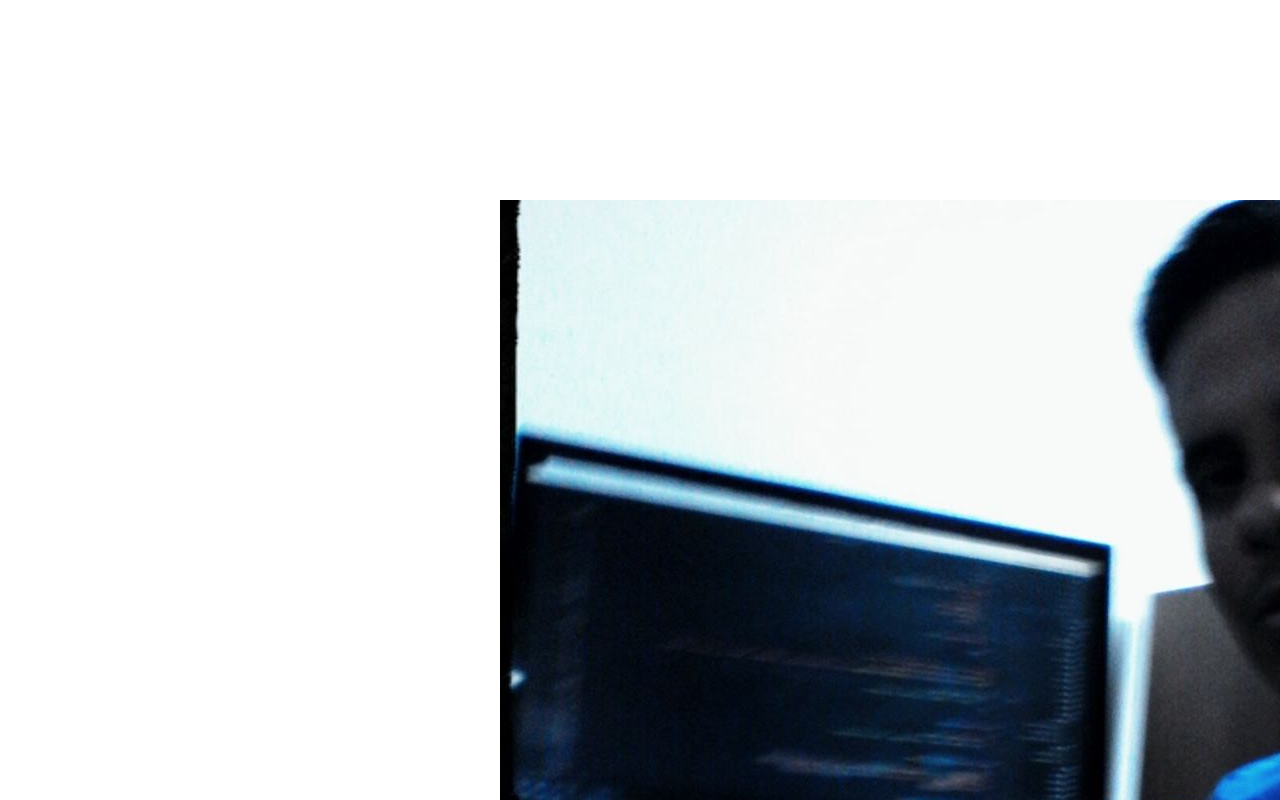
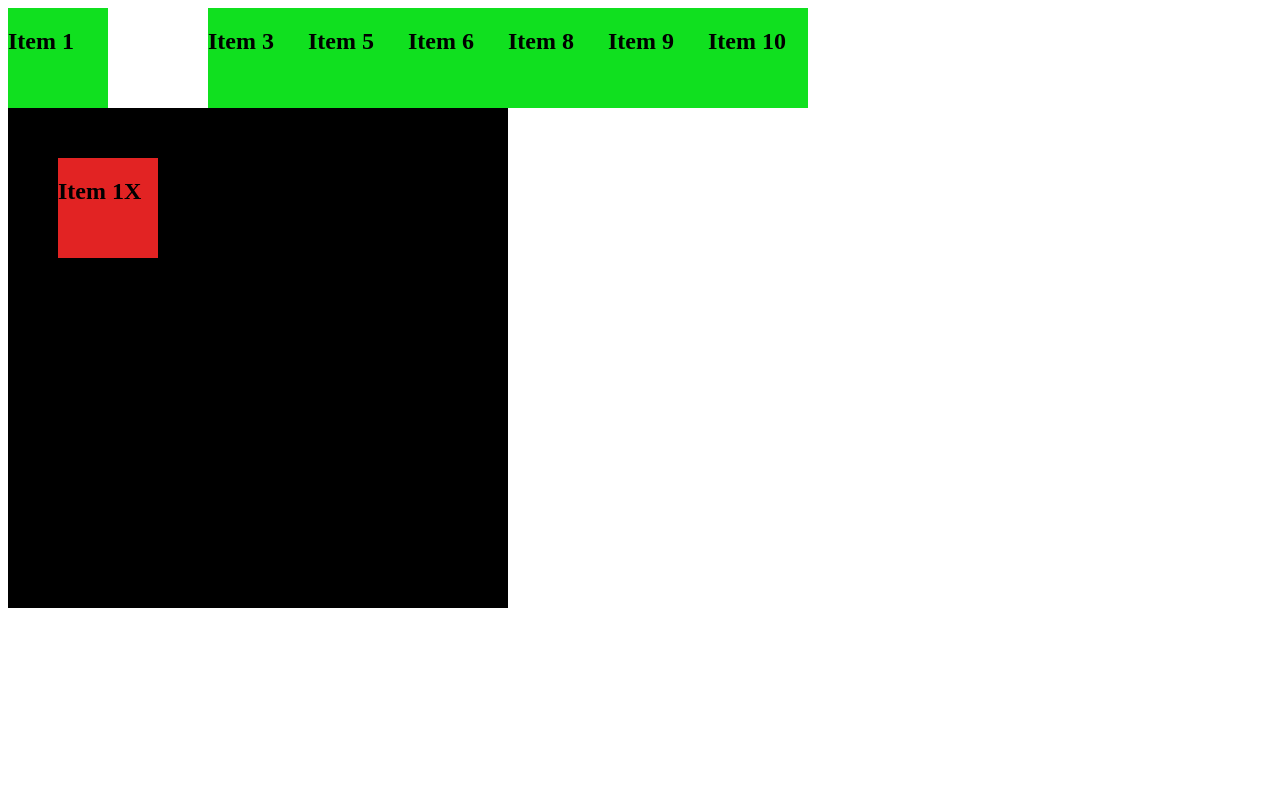
Before and after one commit to davidmriverog/curso-css, a website: page eje_css_007/index.html in a window 1280 px wide. Drawn offline with Linux system fonts and the light colour scheme; files that its build step writes are made by us from their sources; files whose address does not match are found by name.

Commit message:
ejercicio nro. 7, posicionamiento de cajas.

```diff
--- a/eje_css_007/index.html
+++ b/eje_css_007/index.html
@@ -6,6 +6,40 @@
   <link rel="stylesheet" type="text/css" href="dist/css/theme.min.css">
 </head>
 <body>
-
+  <div>
+    <h2>Item 1</h2>
+  </div>
+  <div class="caja">
+    <h2>Item 2</h2>
+  </div>
+  <div>
+    <h2>Item 3</h2>
+  </div>
+  <div class="caja4">
+    <h2>Item 4</h2>
+  </div>
+  <div>
+    <h2>Item 5</h2>
+  </div>
+  <div>
+    <h2>Item 6</h2>
+  </div>
+  <div class="caja7">
+    <h2>Item 7</h2>
+  </div>
+  <div>
+    <h2>Item 8</h2>
+  </div>
+  <div>
+    <h2>Item 9</h2>
+  </div>
+  <div>
+    <h2>Item 10</h2>
+  </div>
+  <div class="caja-padre">
+    <div class="caja-hija">
+      <h2><h2>Item 1X</h2></h2>
+    </div>
+  </div>
 </body>
 </html>
--- a/eje_css_007/src/css/styles.css
+++ b/eje_css_007/src/css/styles.css
@@ -1,14 +1,47 @@
-/* ejemplo basico como asignar una img en css */
 div{
-  background: url(../../files/images/reco.png);
-  height: 300px;
-  background-repeat: no-repeat;
+  width: 100px;
+  height: 100px;
+  background: #10e01f;
+  /* diseño de capa con elementos flotantes  */
+  float:left;
 }
 
-body{
-  background: url(../../files/images/en-el-trabajo.jpg);
-  background-position: 500px 200px;
-  background-repeat: no-repeat;
-  background-attachment: scroll;
-  color: #fff;
+.caja{
+  position: relative;
+  top: 200px;
+  left: 200px;
+  right: 0;
+  bottom: 0;
 }
+
+.caja4{
+  position: absolute;;
+  top: 100px;
+  left: 300px;
+  right: 0;
+  bottom: 0;
+}
+
+.caja-padre{
+  width: 500px;
+  height: 500px;
+  background: #000;
+  position: relative;
+}
+
+.caja-hija{
+  position: absolute;
+  top: 50px;
+  left: 50px;
+  bottom: 0;
+  right: 0;
+  background: #e22323;
+}
+
+.caja7{
+  position: fixed;
+  top: 100px;
+  left: 300px;
+  bottom: 0;
+  right: 0;
+}
```
